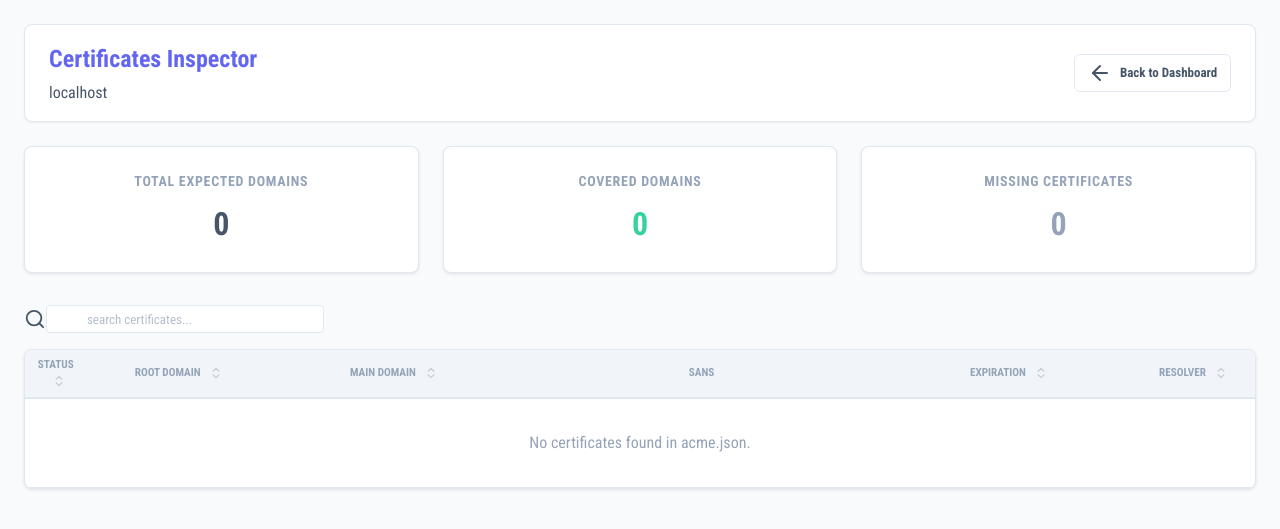
After one commit to pinano/traefik-crowdsec-anubis-grafana, a Flask app: page /certs in a window 1280 px wide. The commit adds this page. Shown: the top 529 px of the page. Run offline with Flask 3, Linux system fonts and the light colour scheme; the visitor is signed in with stand-in values (Sample User, id 1).

Commit message:
feat: Add certificate inspection page to display ACME certificate details and domain coverage from `domains.csv`.

```diff
--- a/config/domain-manager/app.py
+++ b/config/domain-manager/app.py
@@ -8,6 +8,10 @@ from flask import Flask, render_template, request, redirect, url_for, session, j
 from flask_limiter import Limiter
 from flask_limiter.util import get_remote_address
 from functools import wraps
+import json
+import base64
+import datetime
+import tldextract
 
 app = Flask(__name__)
 app.secret_key = os.environ.get('FLASK_SECRET_KEY', secrets.token_hex(32))
@@ -35,6 +39,7 @@ ADMIN_PASS = os.environ.get('DOMAIN_MANAGER_ADMIN_PASSWORD', 'admin')
 BASE_DIR = os.environ.get('DOMAIN_MANAGER_APP_PATH_HOST', os.path.abspath(os.path.join(os.path.dirname(__file__), '../../')))
 CSV_PATH = os.path.join(BASE_DIR, 'domains.csv')
 START_SCRIPT = os.path.join(BASE_DIR, 'scripts/start.sh')
+ACME_FILE = os.path.join(BASE_DIR, 'config/traefik/acme.json')
 
 print(f"DEBUG: BASE_DIR={BASE_DIR}")
 print(f"DEBUG: CSV_PATH={CSV_PATH}")
@@ -105,6 +110,41 @@ def validate_domain_data(entry):
             return False
 
     return True
+
+    return True
+
+def get_root_domain(domain):
+    extracted = tldextract.extract(domain)
+    if extracted.suffix:
+        return f"{extracted.domain}.{extracted.suffix}"
+    return domain
+
+def get_cert_expiration(cert_b64):
+    try:
+        # Decode base64 to get PEM
+        cert_pem = base64.b64decode(cert_b64).decode('utf-8')
+
+        # Use openssl to extract end date
+        cmd = ['openssl', 'x509', '-noout', '-enddate']
+        process = subprocess.Popen(
+            cmd,
+            stdin=subprocess.PIPE,
+            stdout=subprocess.PIPE,
+            stderr=subprocess.PIPE,
+            text=True
+        )
+        stdout, stderr = process.communicate(input=cert_pem)
+
+        if process.returncode != 0:
+            return f"Error: {stderr.strip()}"
+
+        # Format: notAfter=Feb 16 08:41:11 2026 GMT
+        if '=' in stdout:
+            date_str = stdout.strip().split('=', 1)[1]
+            return date_str
+        return stdout.strip()
+    except Exception as e:
+        return f"Error parsing: {e}"
 
 
 def read_csv():
@@ -219,6 +259,79 @@ def index():
                            rate_avg=TRAEFIK_RATE_AVG,
                            rate_burst=TRAEFIK_RATE_BURST,
                            concurrency=TRAEFIK_CONCURRENCY)
+
+@app.route('/certs')
+@login_required
+def certs_view():
+    # 1. Load Expected Domains from CSV
+    expected_domains = set()
+    csv_data = read_csv()
+    for row in csv_data:
+        if row.get('enabled', True): # Only check enabled domains? Or all? User said "all domains.csv are generated"
+             d = row.get('domain', '').strip().lower()
+             if d:
+                 expected_domains.add(d)
+
+             # Check for Anubis subdomain
+             anubis = row.get('anubis_subdomain', '').strip()
+             if anubis and d:
+                 root = get_root_domain(d)
+                 expected_domains.add(f"{anubis}.{root}".lower())
+
+    # 2. Load Certificates from acme.json
+    acme_data = {}
+    if os.path.exists(ACME_FILE) and os.path.getsize(ACME_FILE) > 0:
+        try:
+            with open(ACME_FILE, 'r') as f:
+                acme_data = json.load(f)
+        except Exception as e:
+            print(f"Error loading acme.json: {e}")
+
+    covered_domains = set()
+    certificates_details = []
+
+    # Iterate resolvers
+    for resolver_name, resolver_data in acme_data.items():
+        if isinstance(resolver_data, dict) and 'Certificates' in resolver_data:
+            for cert in resolver_data['Certificates']:
+                if 'domain' in cert:
+                    main = cert['domain'].get('main', '').lower()
+                    sans = [s.lower() for s in cert['domain'].get('sans', [])]
+
+                    if main:
+                        covered_domains.add(main)
+                        sans_cleaned = [s for s in sans if s != main]
+                        for san in sans_cleaned:
+                            covered_domains.add(san)
+
+                        expiration = ""
+                        if cert.get('certificate'):
+                            expiration = get_cert_expiration(cert['certificate'])
+
+                        certificates_details.append({
+                            'resolver': resolver_name,
+                            'main': main,
+                            'sans': sans_cleaned,
+                            'root': get_root_domain(main),
+                            'expiration': expiration,
+                            'status': 'valid' # We assume valid if present, expiration check could be added
+                        })
+
+    # 3. Calculate Missing
+    missing_domains = expected_domains - covered_domains
+
+    # 4. Prepare data for template
+    # We want to show ALL expected domains, whether covered or not?
+    # Or show a list of certificates AND a list of missing?
+    # Request: "information of certificates... and summary info if all domains.csv are generated"
+
+    return render_template('certs.html',
+                           domain=DOMAIN,
+                           certificates=certificates_details,
+                           expected_count=len(expected_domains),
+                           covered_count=len(expected_domains - missing_domains),
+                           missing_domains=sorted(list(missing_domains)))
+
 
 @app.route('/api/domains', methods=['GET', 'POST'])
 @login_required
--- /dev/null
+++ b/config/domain-manager/templates/certs.html
@@ -0,0 +1,256 @@
+<!DOCTYPE html>
+<html lang="en">
+
+<head>
+    <meta charset="UTF-8">
+    <meta name="viewport" content="width=device-width, initial-scale=1.0">
+    <title>Certificates - {{ domain }}</title>
+    <link rel="shortcut icon" href="{{ url_for('static', filename='favicon.png') }}" type="image/png">
+    <link rel="stylesheet" href="{{ url_for('static', filename='style.css') }}">
+    <link href="https://fonts.googleapis.com/css2?family=Roboto+Condensed:ital,wght@0,300;0,400;0,700;1,300&display=swap" rel="stylesheet">
+    <!-- Lucide Icons -->
+    <script src="https://unpkg.com/lucide@latest"></script>
+    <style>
+        .badge {
+            display: inline-block;
+            padding: 0.25em 0.4em;
+            font-size: 75%;
+            font-weight: 700;
+            line-height: 1;
+            text-align: center;
+            white-space: nowrap;
+            vertical-align: baseline;
+            border-radius: 0.25rem;
+            margin-right: 0.25rem;
+            margin-bottom: 0.25rem;
+        }
+        .badge-info { background-color: #e0f2fe; color: #0369a1; }
+        .badge-success { background-color: #dcfce7; color: #15803d; }
+        .badge-warning { background-color: #fef3c7; color: #b45309; }
+        .badge-danger { background-color: #fee2e2; color: #b91c1c; }
+
+        .summary-card {
+            background: white;
+            padding: 1.5rem;
+            border-radius: 0.5rem;
+            border: 1px solid var(--border-color);
+            box-shadow: 0 1px 3px 0 rgba(0, 0, 0, 0.1);
+            text-align: center;
+            flex: 1;
+        }
+
+        .summary-card h3 {
+            font-size: 0.875rem;
+            text-transform: uppercase;
+            color: var(--text-muted);
+            letter-spacing: 0.05em;
+            margin-bottom: 0.5rem;
+        }
+
+        .summary-card .value {
+            font-size: 2rem;
+            font-weight: 700;
+            color: var(--text-color);
+        }
+
+        .summary-container {
+            display: flex;
+            gap: 1.5rem;
+            margin-bottom: 2rem;
+        }
+
+        .action-header {
+            display: flex;
+            justify-content: space-between;
+            align-items: center;
+            margin-bottom: 1.5rem;
+        }
+    </style>
+</head>
+
+<body>
+    <div class="container">
+        <header>
+            <div class="logo">
+                <h1>Certificates Inspector</h1>
+                <div class="logo-subtitles">
+                    <span>{{ domain }}</span>
+                </div>
+            </div>
+            <div class="actions">
+                <a href="{{ url_for('index') }}" class="btn btn-secondary">
+                    <i data-lucide="arrow-left"></i> Back to Dashboard
+                </a>
+            </div>
+        </header>
+
+        <main>
+            <!-- Summary Stats -->
+            <div class="summary-container">
+                <div class="summary-card">
+                    <h3>Total Expected Domains</h3>
+                    <div class="value">{{ expected_count }}</div>
+                </div>
+                <div class="summary-card">
+                    <h3>Covered Domains</h3>
+                    <div class="value" style="color: var(--success-color);">{{ covered_count }}</div>
+                </div>
+                <div class="summary-card">
+                    <h3>Missing Certificates</h3>
+                    <div class="value" style="{{ 'color: var(--danger-color);' if missing_domains else 'color: var(--text-muted);' }}">
+                        {{ missing_domains|length }}
+                    </div>
+                </div>
+            </div>
+
+            {% if missing_domains %}
+            <div class="alert alert-danger">
+                <strong><i data-lucide="alert-triangle" style="vertical-align: text-bottom;"></i> Missing Certificates:</strong>
+                <p>The following domains are expected based on <code>domains.csv</code> but were not found in any active certificate:</p>
+                <br>
+                <ul class="error-list">
+                    {% for d in missing_domains %}
+                        <li>{{ d }}</li>
+                    {% endfor %}
+                </ul>
+            </div>
+            {% endif %}
+
+            <div class="table-tools">
+                <div class="search-wrapper">
+                    <i data-lucide="search"></i>
+                    <input type="text" id="search-input" placeholder="Search certificates...">
+                </div>
+            </div>
+
+            <div class="table-container">
+                <table id="certs-table">
+                    <thead>
+                        <tr>
+                            <th class="sortable" data-sort="status" style="width: 5%">Status</th>
+                            <th class="sortable" data-sort="root" style="width: 15%">Root Domain</th>
+                            <th class="sortable" data-sort="main" style="width: 20%">Main Domain</th>
+                            <th style="width: 30%">SANs</th>
+                            <th class="sortable" data-sort="expiration" style="width: 20%">Expiration</th>
+                            <th class="sortable" data-sort="resolver" style="width: 10%">Resolver</th>
+                        </tr>
+                    </thead>
+                    <tbody id="certs-body">
+                        {% for cert in certificates %}
+                        <tr>
+                            <td style="text-align: center;">
+                                <i data-lucide="check-circle" style="color: var(--success-color); width: 1.2rem; height: 1.2rem;" title="Valid"></i>
+                                <span style="display:none;">valid</span>
+                            </td>
+                            <td class="root-domain-cell">{{ cert.root }}</td>
+                            <td style="font-weight: 500;">{{ cert.main }}</td>
+                            <td>
+                                {% for san in cert.sans %}
+                                    <span class="badge badge-info">{{ san }}</span>
+                                {% else %}
+                                    <span style="color: var(--text-muted); font-size: 0.8rem;">-</span>
+                                {% endfor %}
+                            </td>
+                            <td>{{ cert.expiration }}</td>
+                            <td><span class="badge badge-warning" style="font-weight: normal; color: #78350f;">{{ cert.resolver }}</span></td>
+                        </tr>
+                        {% else %}
+                        <tr>
+                            <td colspan="6" style="text-align: center; padding: 2rem; color: var(--text-muted);">
+                                No certificates found in acme.json.
+                            </td>
+                        </tr>
+                        {% endfor %}
+                    </tbody>
+                </table>
+            </div>
+        </main>
+    </div>
+
+    <script>
+        // Initialize Lucide icons
+        lucide.createIcons();
+
+        document.addEventListener('DOMContentLoaded', () => {
+            const tableBody = document.getElementById('certs-body');
+            const searchInput = document.getElementById('search-input');
+            const headers = document.querySelectorAll('.sortable');
+
+            // Collect rows for sorting/filtering
+            // We clone nodes or just reference them? Reference is fine.
+            let rows = Array.from(tableBody.querySelectorAll('tr'));
+
+            // Simple Client-side Search
+            searchInput.addEventListener('input', (e) => {
+                const term = e.target.value.toLowerCase();
+                rows.forEach(row => {
+                    const text = row.textContent.toLowerCase();
+                    row.style.display = text.includes(term) ? '' : 'none';
+                });
+            });
+
+            // Simple Client-side Sort
+            let currentSort = { column: null, direction: 'asc' };
+
+            headers.forEach(header => {
+                // Add sort icons if missing (since I didn't add them in HTML above to keep it clean)
+                if (!header.querySelector('.sort-icon')) {
+                    header.innerHTML += ' <i data-lucide="chevrons-up-down" class="sort-icon default" style="width:14px; height:14px; vertical-align:middle; opacity:0.5;"></i>';
+                    lucide.createIcons({ root: header });
+                }
+
+                header.addEventListener('click', () => {
+                    const column = header.dataset.sort;
+                    // Find index based on header index
+                    const headerRow = header.parentElement;
+                    const index = Array.from(headerRow.children).indexOf(header);
+
+                    // Reset icons
+                    document.querySelectorAll('.sort-icon').forEach(icon => {
+                        // Reset to default up-down icon
+                        icon.setAttribute('data-lucide', 'chevrons-up-down');
+                        icon.style.opacity = '0.5';
+                        icon.style.color = '';
+                    });
+                    lucide.createIcons(); // Refresh icons
+
+                    if (currentSort.column === column) {
+                        currentSort.direction = currentSort.direction === 'asc' ? 'desc' : 'asc';
+                    } else {
+                        currentSort.column = column;
+                        currentSort.direction = 'asc';
+                    }
+
+                    // Update current icon
+                    const targetIcon = header.querySelector('.sort-icon');
+                    if (currentSort.direction === 'asc') {
+                        targetIcon.setAttribute('data-lucide', 'chevron-up');
+                    } else {
+                        targetIcon.setAttribute('data-lucide', 'chevron-down');
+                    }
+                    targetIcon.style.opacity = '1';
+                    targetIcon.style.color = 'var(--primary-color)';
+                    lucide.createIcons({ root: header });
+
+                    // Sort rows
+                    const sortedRows = rows.sort((a, b) => {
+                        const aVal = a.children[index].textContent.trim();
+                        const bVal = b.children[index].textContent.trim();
+
+                        // Basic string comparison
+                        return currentSort.direction === 'asc'
+                            ? aVal.localeCompare(bVal)
+                            : bVal.localeCompare(aVal);
+                    });
+
+                    // Re-append rows
+                    sortedRows.forEach(row => tableBody.appendChild(row));
+
+                    // Re-assign rows to keep current order for next ops
+                    rows = sortedRows;
+                });
+            });
+        });
+    </script>
+</body>
+</html>
--- a/config/domain-manager/templates/index.html
+++ b/config/domain-manager/templates/index.html
@@ -44,6 +44,9 @@
                 <button id="check-btn" class="btn btn-info" style="color: white; background-color: #0ea5e9;">
                     <i data-lucide="network"></i> Validate Records
                 </button>
+                <a href="{{ url_for('certs_view') }}" target="_blank" class="btn btn-secondary">
+                    <i data-lucide="file-check"></i> Certificates
+                </a>
                 <button id="export-btn" class="btn btn-success">
                     <i data-lucide="download"></i> Export CSV
                 </button>
```
